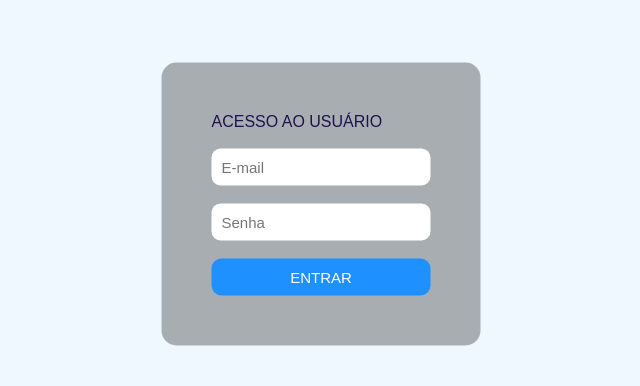
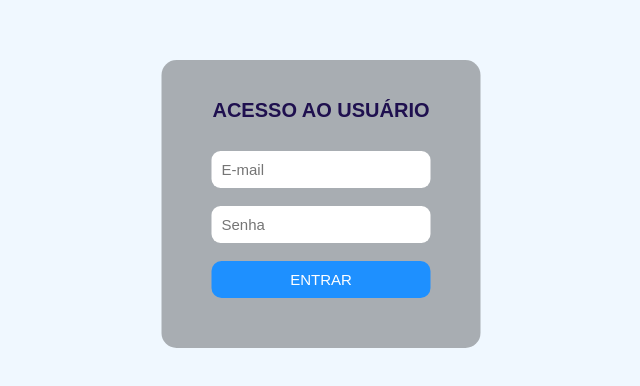
Before and after one commit to sara-larissa/Desafio.ti-academy.HTML.CSS, a plain HTML site: page formulario-login/FORMULÁRIO.html in a window 1280 px wide. Shown: the part 196-582 px from the top of the page, without its empty margins (319-959 px from the left). Drawn offline with Linux system fonts and the light colour scheme.

Commit message:
Update login.css

```diff
--- a/formulario-login/estilos/login.css
+++ b/formulario-login/estilos/login.css
@@ -24,6 +24,19 @@ body{
     color: #1f104f;
 
 }
+
+.divLogin label{
+    position: relative;
+    top: 50%;
+    left: 50%;
+    transform: translate(-50%, -50%);
+    display: flex;
+    justify-content: center;
+    font-weight: 600;
+    font-size: 20px;
+    color: #1f104f;
+}
+
 
 #inputF{
 
```
